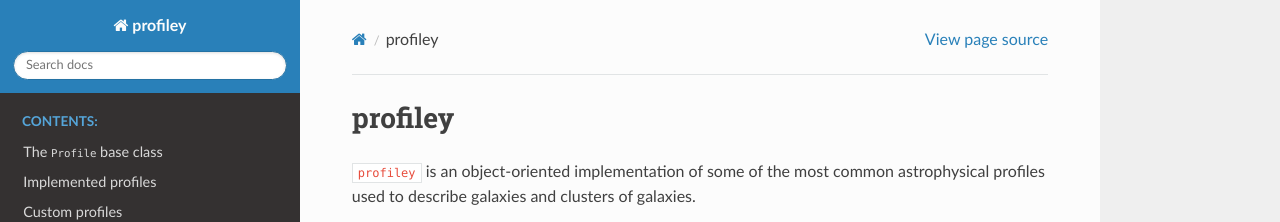
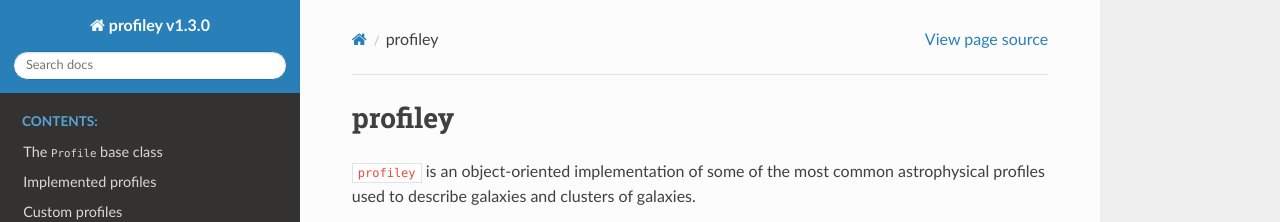
Before and after one commit to cristobal-sifon/profiley, a Sphinx documentation site: the page built from docs/index.rst, in a window 1280 px wide. Shown: the top 222 px of the page. Built offline with Sphinx 7.4.7 and the Read the Docs theme 2.0.0, drawn with Linux system fonts in a browser that asks for light colours.

```diff
--- a/docs/conf.py
+++ b/docs/conf.py
@@ -16,16 +16,14 @@
 
 import sphinx_rtd_theme
 
-import profiley
-
 # -- Project information -----------------------------------------------------
 
-project = 'profiley'
+# The full version, including alpha/beta/rc tags
+release = '1.3.0'
+
+project = f'profiley v{release}'
 copyright = '2020-2022, Cristóbal Sifón'
 author = 'Cristóbal Sifón'
-
-# The full version, including alpha/beta/rc tags
-release = profiley.__version__
 
 
 # -- General configuration ---------------------------------------------------
```
